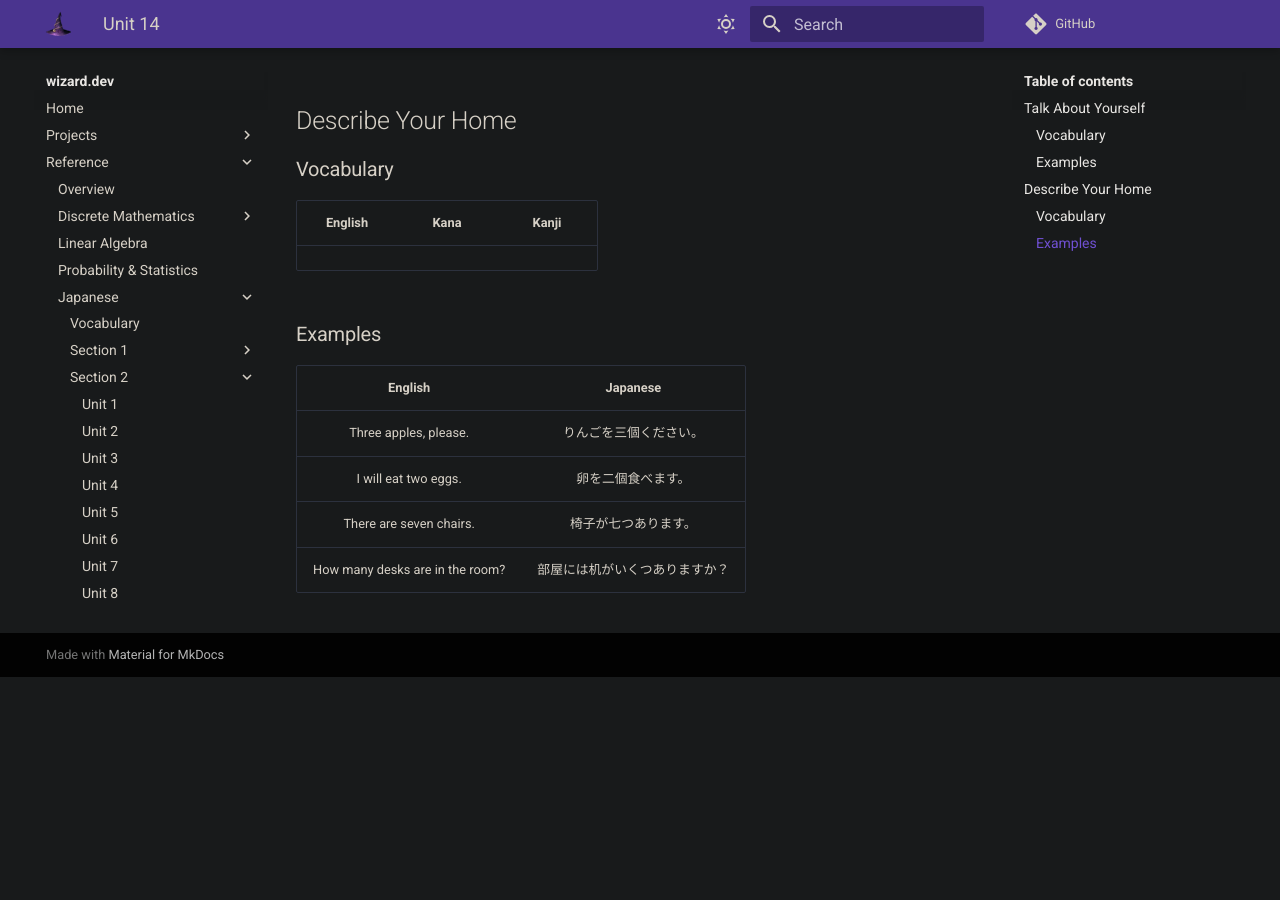
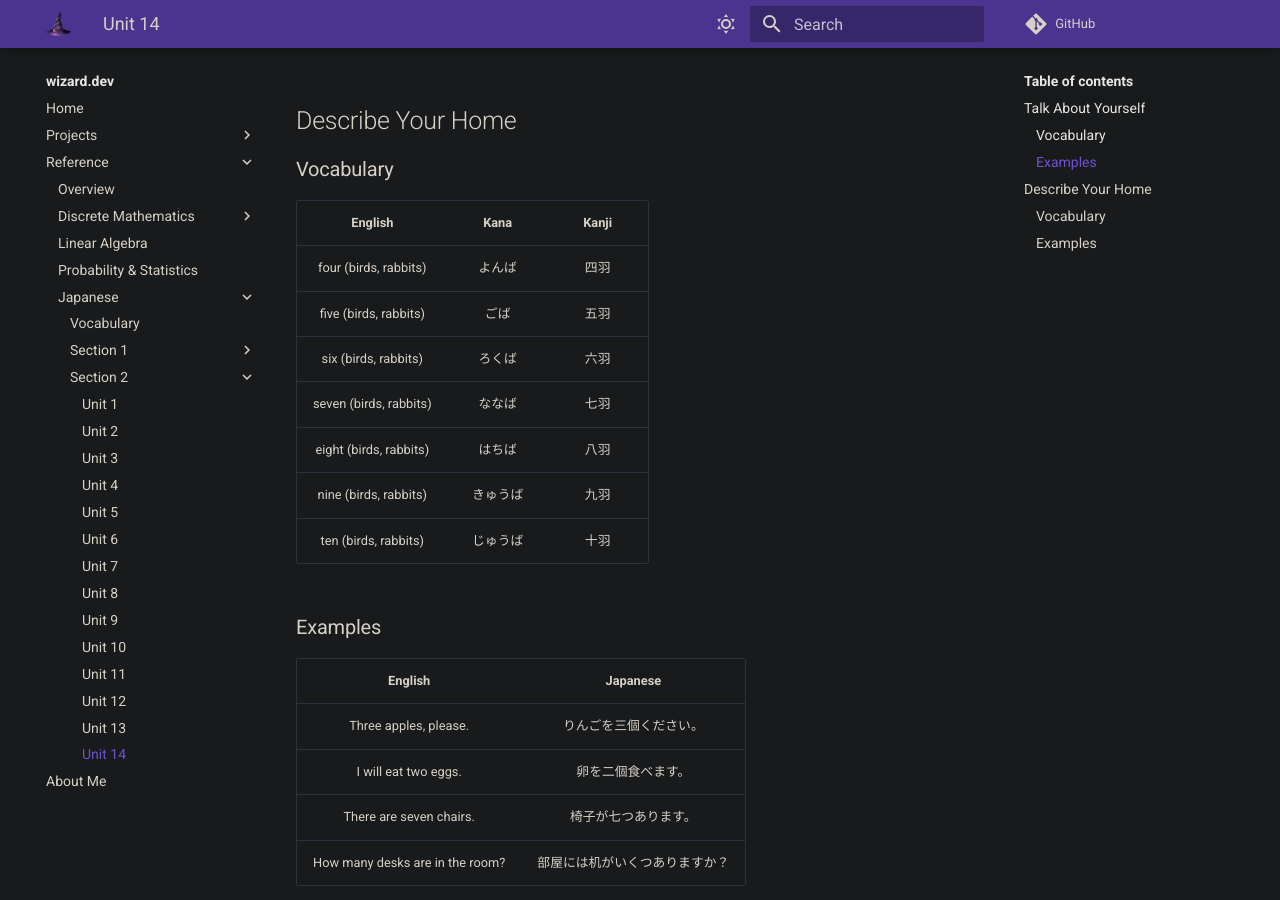
Before and after one commit to zkWildfire/wizard.dev, an MkDocs documentation site: the page built from docs/reference/japanese/section-2/unit-14.md, in a window 1280 px wide and 900 px high, scrolled down 2053 px. Built offline with MkDocs 1.6.1 and Material for MkDocs 9.7.7, drawn with Linux system fonts in a browser that asks for light colours; comment, search, counter and statistics services are not loaded; before the commit the page ends 2730 px from its top, so only the background shows below that.

```diff
--- a/docs/reference/japanese/section-2/unit-14.md
+++ b/docs/reference/japanese/section-2/unit-14.md
@@ -48,6 +48,13 @@
 ### Vocabulary
 | English | Kana | Kanji |
 |:-------:|:----:|:-----:|
+| four (birds, rabbits) | よんば | 四羽 |
+| five (birds, rabbits) | ごば | 五羽 |
+| six (birds, rabbits) | ろくば | 六羽 |
+| seven (birds, rabbits) | ななば | 七羽 |
+| eight (birds, rabbits) | はちば | 八羽 |
+| nine (birds, rabbits) | きゅうば | 九羽 |
+| ten (birds, rabbits) | じゅうば | 十羽 |
 
 ### Examples
 | English | Japanese |
```
Also changed, not shown: docs/reference/japanese/section-2/unit-7.md (+1 -1 lines), docs/reference/japanese/vocabulary.md (+9 -1 lines).
